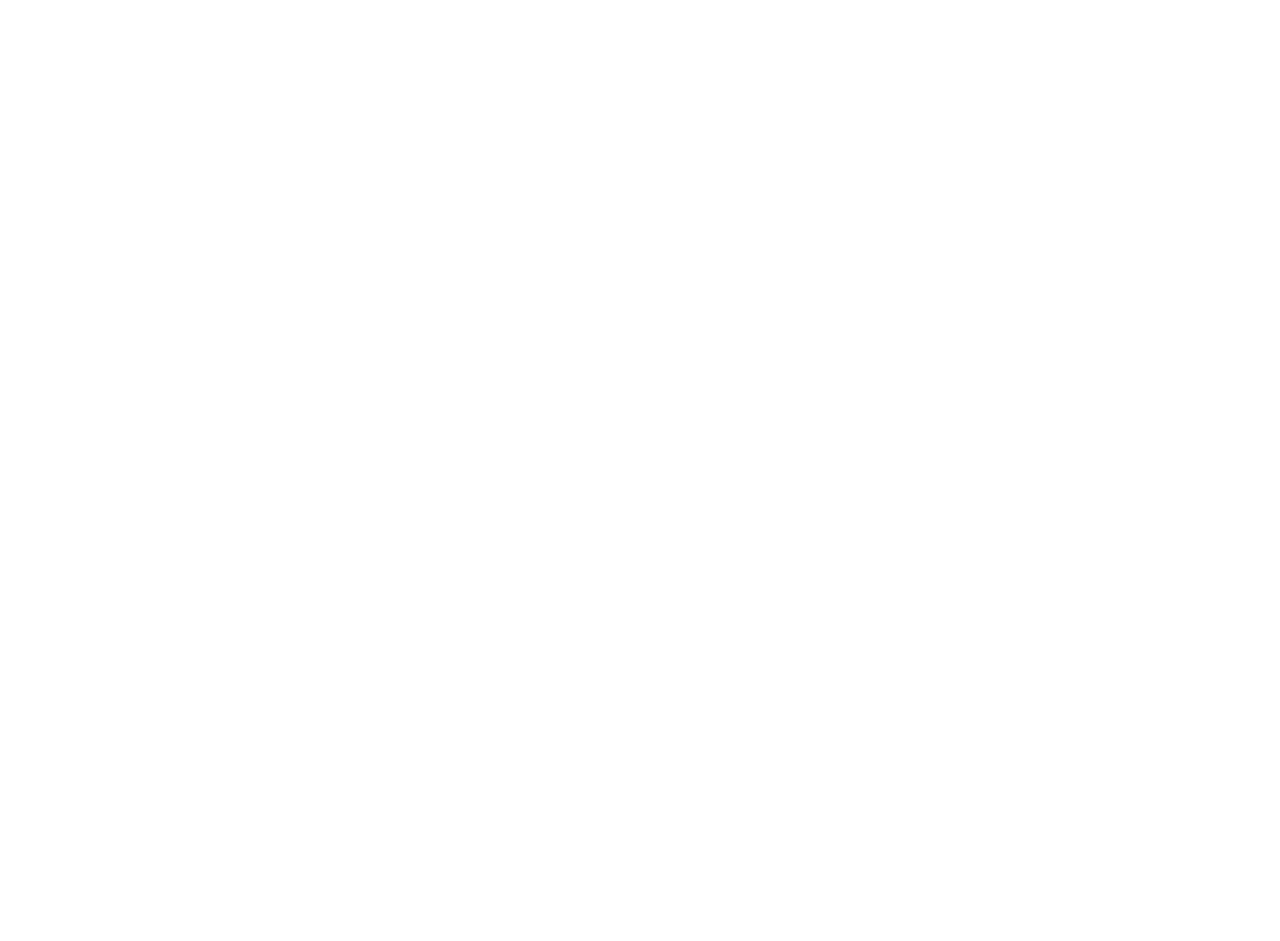
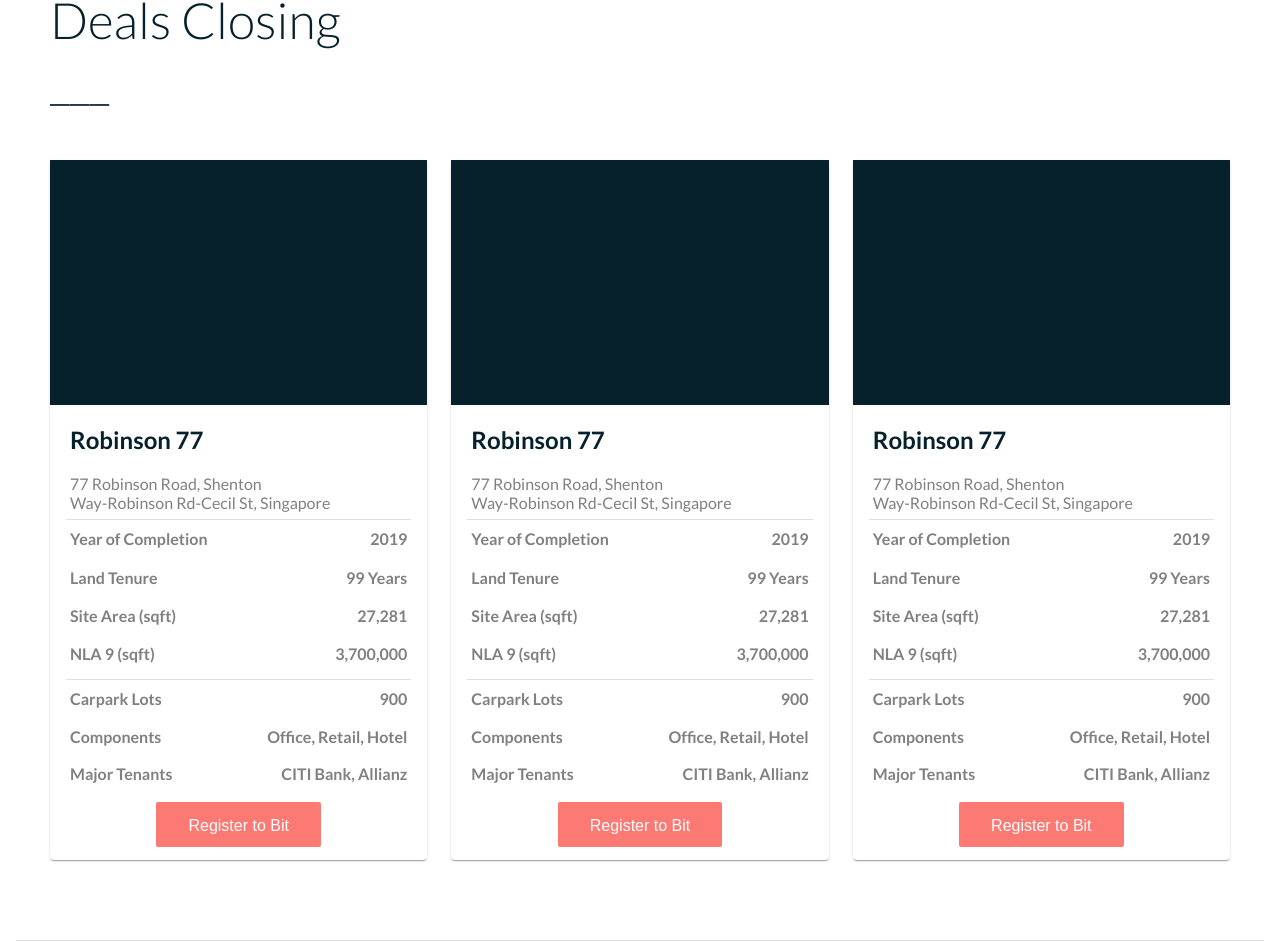
Before and after one commit to obddd/real-estate-ui, a React (Create React App) app: page / in a window 1280 px wide. Shown: the part 670-1611 px from the top of the page. Before the commit the page ends 800 px from the top, so only its background shows below. Built offline with nearby package versions, Linux system fonts and the light colour scheme.

Commit message:
added cards and styles

```diff
--- a/package.json
+++ b/package.json
@@ -8,7 +8,10 @@
     "@testing-library/jest-dom": "^4.2.4",
     "@testing-library/react": "^9.5.0",
     "@testing-library/user-event": "^7.2.1",
+    "antd": "^4.4.0",
+    "bootstrap": "^4.5.0",
     "react": "^16.13.1",
+    "react-bootstrap": "^1.0.1",
     "react-dom": "^16.13.1",
     "react-scripts": "3.4.1"
   },
--- /dev/null
+++ b/src/components/CollectionDeals/CollectionDeals.css
@@ -0,0 +1,11 @@
+.collection-container{
+    margin-top: 150px;
+    height: 900px;
+    padding: 50px;
+}
+
+.collection-title{
+    font-weight: 300;
+    font-size: 50px;
+    color: #07212c;
+}
--- /dev/null
+++ b/src/components/CollectionDeals/CollectionDeals.js
@@ -0,0 +1,47 @@
+import React from 'react';
+import './CollectionDeals.css';
+import PropertyCard from '../PropertyCard/PropertyCard';
+
+import { makeStyles } from '@material-ui/core/styles';
+import Paper from '@material-ui/core/Paper';
+import Grid from '@material-ui/core/Grid';
+
+const useStyles = makeStyles((theme) => ({
+  root: {
+    flexGrow: 1,
+    marginTop: '50px'
+  },
+  paper: {
+    textAlign: 'center'
+  },
+}));
+
+const CollectionDeals = () => {
+  const classes = useStyles();
+  return (
+    <div className="collection-container">
+      <div className="collection-title">
+        <span>Deals Closing</span>
+      </div>
+      <div className="collection-title">
+        <span>___</span>
+      </div>
+
+      <div className={classes.root}>
+        <Grid container spacing={3}>
+          <Grid item xs>
+            <Paper className={classes.paper}><PropertyCard/></Paper>
+          </Grid>
+          <Grid item xs>
+            <Paper className={classes.paper}><PropertyCard/></Paper>
+          </Grid>
+          <Grid item xs>
+            <Paper className={classes.paper}><PropertyCard/></Paper>
+          </Grid>
+        </Grid>
+      </div>
+    </div>
+  );
+};
+
+export default CollectionDeals;
--- a/src/components/HeaderBar/HeaderBar.css
+++ b/src/components/HeaderBar/HeaderBar.css
@@ -5,7 +5,7 @@
     height: 60px;
     width: 100%;
     font-weight: 700;
-    color: #042f66;
+    color: #07212c;
 }
 
 .header-title{
--- /dev/null
+++ b/src/components/PropertyCard/PropertyCard.css
@@ -0,0 +1,69 @@
+.card-container{
+    height: 700px;
+}
+
+.image-container{
+    height: 35%;
+    background-color: #07212c;
+}
+
+.text-container{
+    height: 65%;
+    color: gray;
+}
+
+.header{
+    margin-left: 20px;
+    height: 25%;
+    display: flex;
+    flex-direction: column;
+    align-items: flex-start;
+}
+.header-heading{
+    color: #07212c;
+}
+
+.desc{
+    height: 35%;
+}
+
+.desc2{
+    height: 25%;
+}
+
+.btn{
+    height: 10%;
+    background-color: #fd7973;
+    border: none;
+    color: white;
+    padding: 15px 32px;
+    text-align: center;
+    text-decoration: none;
+    display: inline-block;
+    font-size: 16px;
+    margin: 4px 2px;
+    cursor: pointer;
+    border-radius: 2px;
+    margin-top: 8px;
+}
+
+.desc-section{
+    height: 24%;
+    width: 100%;
+    display: flex;
+    justify-content: space-between;
+    align-items: center;
+    font-weight: 700;
+}
+.desc-section-span{
+    margin: 0 20px;
+}
+
+.desc-section2{
+    height: 33%;
+    width: 100%;
+    display: flex;
+    justify-content: space-between;
+    align-items: center;
+    font-weight: 700;
+}
--- /dev/null
+++ b/src/components/PropertyCard/PropertyCard.js
@@ -0,0 +1,68 @@
+import React from 'react';
+import './PropertyCard.css';
+
+import Divider from '@material-ui/core/Divider';
+
+const PropertyCard = () => {
+  return (
+    <div className="card-container">
+      <div className="image-container"></div>
+
+      <div className="text-container">
+        <div className="header">
+          <div className="header-heading">
+            <h2>Robinson 77</h2>
+          </div>
+          <div>
+            <span>77 Robinson Road, Shenton</span>
+          </div>
+          <div>
+            <span>Way-Robinson Rd-Cecil St, Singapore</span>
+          </div>
+        </div>
+
+        <Divider variant="middle" />
+
+        <div className="desc">
+          <div className="desc-section">
+            <span className="desc-section-span">Year of Completion</span>
+            <span className="desc-section-span">2019</span>
+          </div>
+          <div className="desc-section">
+            <span className="desc-section-span">Land Tenure</span>
+            <span className="desc-section-span">99 Years</span>
+          </div>
+          <div className="desc-section">
+            <span className="desc-section-span">Site Area (sqft)</span>
+            <span className="desc-section-span">27,281</span>
+          </div>
+          <div className="desc-section">
+            <span className="desc-section-span">NLA 9 (sqft)</span>
+            <span className="desc-section-span">3,700,000</span>
+          </div>
+        </div>
+
+        <Divider variant="middle" />
+
+        <div className="desc2">
+          <div className="desc-section2">
+            <span className="desc-section-span">Carpark Lots</span>
+            <span className="desc-section-span">900</span>
+          </div>
+          <div className="desc-section2">
+            <span className="desc-section-span">Components</span>
+            <span className="desc-section-span">Office, Retail, Hotel</span>
+          </div>
+          <div className="desc-section2">
+            <span className="desc-section-span">Major Tenants</span>
+            <span className="desc-section-span">CITI Bank, Allianz</span>
+          </div>
+        </div>
+
+        <button className='btn'>Register to Bit</button>
+      </div>
+    </div>
+  );
+};
+
+export default PropertyCard;
--- a/src/components/SearchBar/SearchBar.css
+++ b/src/components/SearchBar/SearchBar.css
@@ -17,7 +17,9 @@
     margin-left: -15px;
     justify-content: space-between;
 }
-
+input:focus, textarea:focus, select:focus{
+    outline: none;
+}
 .form-field{
     border: 1px solid red;
     width: 24%;
--- a/src/components/SearchBar/SearchBar.js
+++ b/src/components/SearchBar/SearchBar.js
@@ -9,7 +9,7 @@
           <div className="label">
             <label>Search and Find</label>
           </div>
-          <div>
+          <div className="input">
             <input
               type="text"
               placeholder="Title, keyword, address, zip or property id"
@@ -20,13 +20,15 @@
           <div className="label">
             <label>Location</label>
           </div>
-          <input type="text" placeholder="Singapore, Singapore" />
+          <div className="input">
+            <input type="text" placeholder="Singapore, Singapore" />
+          </div>
         </div>
         <div className="form-field">
           <div className="label">
             <label>Type</label>
           </div>
-          <div>
+          <div className="input">
             <select>
               <option value="">Residence</option>
               <option value="">Offices</option>
--- a/src/components/SearchContainer/SearchContainer.css
+++ b/src/components/SearchContainer/SearchContainer.css
@@ -2,7 +2,7 @@
     height: 350px;
     width: 100%;
     padding-top: 50px;
-    background-color: #07202d;
+    background-color: #07212c;
 }
 
 .search-title{
--- a/src/pages/SearchPage.js
+++ b/src/pages/SearchPage.js
@@ -1,12 +1,16 @@
 import React from 'react';
 import HeaderBar from '../components/HeaderBar/HeaderBar';
 import SearchContainer from '../components/SearchContainer/SearchContainer';
+import CollectionDeals from '../components/CollectionDeals/CollectionDeals';
+import Divider from '@material-ui/core/Divider';
 
 const SearchPage = () => {
   return (
     <div>
       <HeaderBar />
       <SearchContainer />
+      <CollectionDeals />
+      <Divider variant="middle" />
     </div>
   );
 };
```
Also changed, not shown: 1 other file (tests, documents, lock files or other folders).
